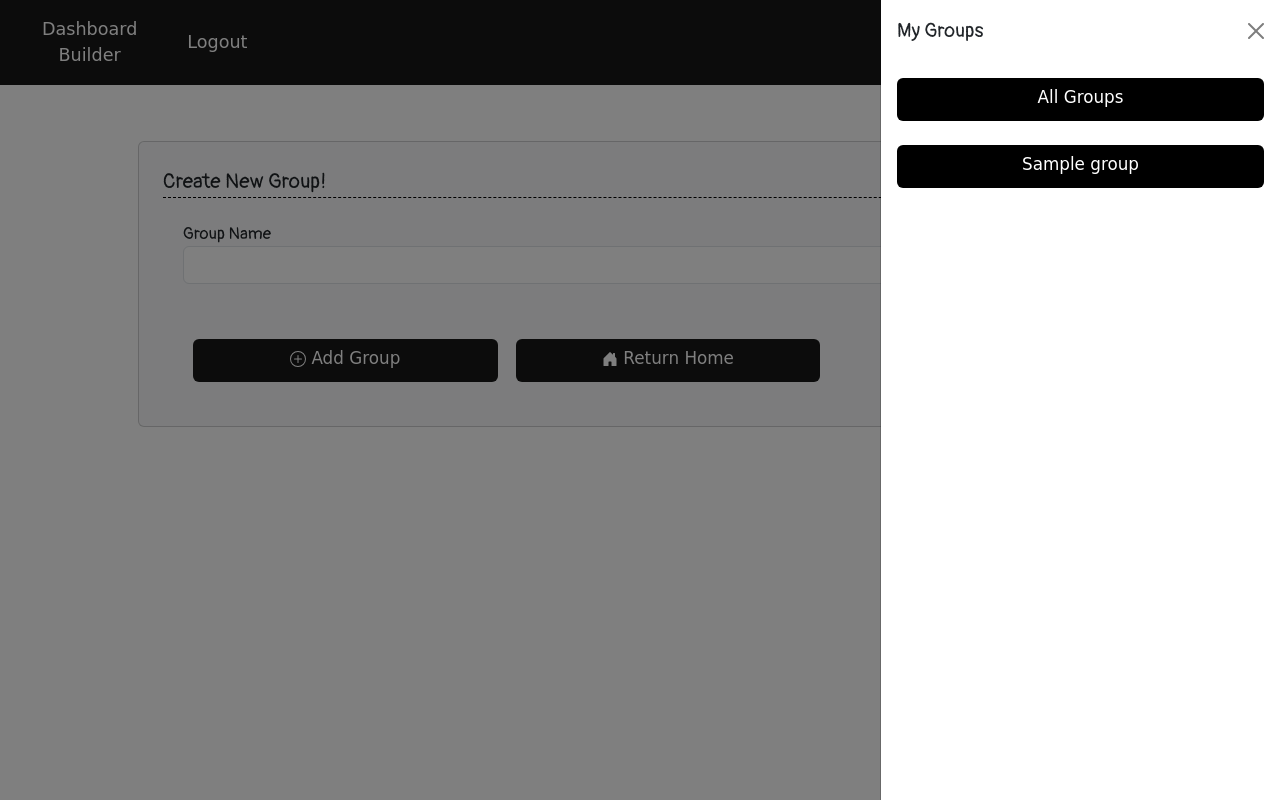
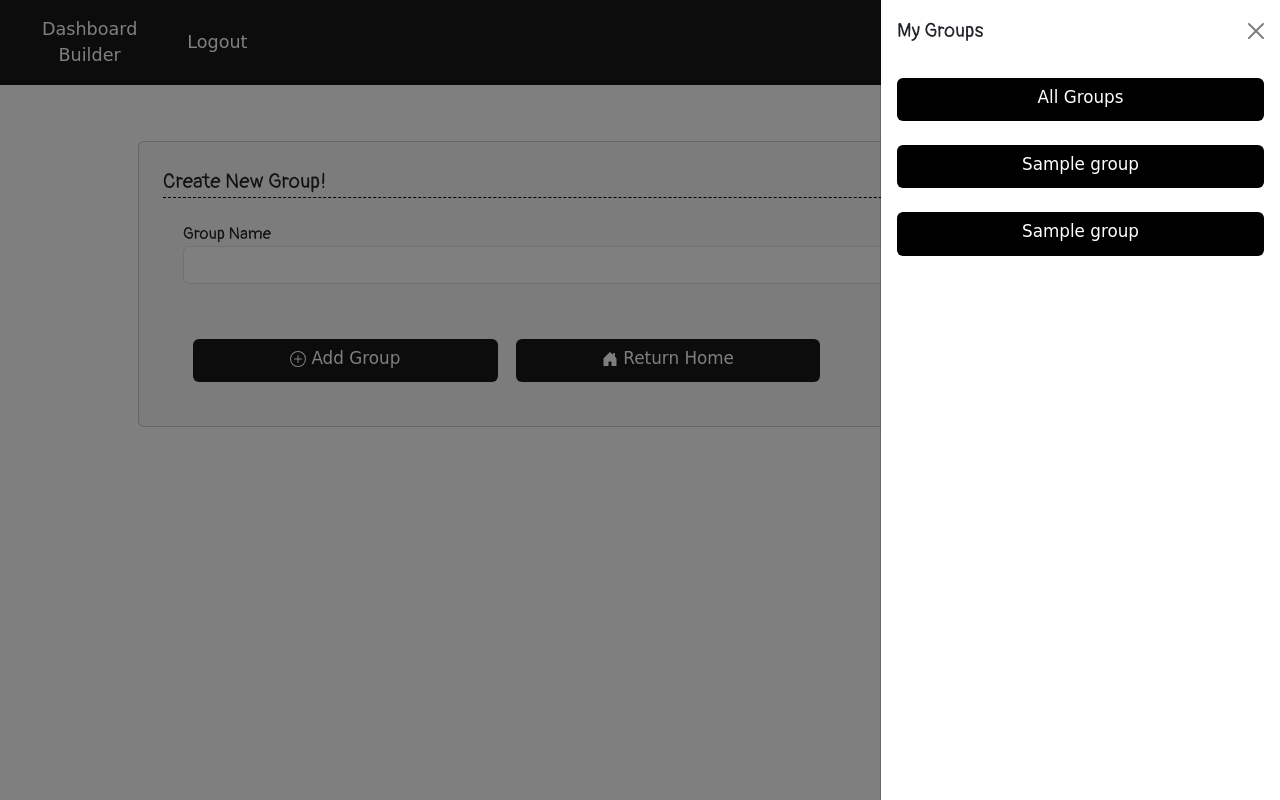
Before and after one commit to jschhie/Events-Assistant, a Flask app: page /create-group in a window 1280 px wide, after a click on "My Groups". Run offline with Flask 2, Linux system fonts and the light colour scheme; a user stored in the database is signed in; tables that the repository leaves empty hold one stand-in row (values such as "Sample post"); some web fonts are replaced.

Commit message:
share group ui, forms, functionality. group members can view and update and filter all owned and shared/group tasks. todo: view only mode and leave/remove group member. new demos

````diff
--- a/website/__init__.py
+++ b/website/__init__.py
@@ -24,7 +24,7 @@ def create_app():
     app.register_blueprint(auth, url_prefix='/')
 
     # create or retrieve existing DB
-    from .models import Task, User, Group
+    from .models import Task, User, Group, GroupMember
     create_database(app)
 
     login_manager = LoginManager()
--- a/website/static/style.css
+++ b/website/static/style.css
@@ -134,6 +134,22 @@
     margin-bottom: 58px;
 }
 
+/* SHARE GROUP */
+.share-group-div, .share-group-form {
+    text-align: center;
+}
+
+.share-group-btn {
+    margin-bottom: 5%;
+}
+
+.save-group-btn {
+    width: 30%;
+    margin: auto;
+    margin-top: 5%;
+}
+
+
 /* STATUS BADGES */
 .badge {
     padding: 9px;
@@ -191,6 +207,13 @@
         margin-left: 10px;
     }
 
+    .save-group-btn {
+        /* retain SaveGroupBtn styling rules */
+        width: 30%;
+        margin: auto;
+        margin-top: 5%;
+    }
+
 }
 
 /* CSS Animation */
--- a/website/views.py
+++ b/website/views.py
@@ -1,8 +1,8 @@
 from flask import Blueprint, render_template, request, redirect, flash
 from flask_login import current_user, login_required
 from . import db
-from .models import Task, Group
-from .helpers import format_date, format_time # helper functions
+from .models import User, Task, Group, GroupMember
+from .helpers import format_date, format_time, get_shared_groups_and_tasks # helper functions
 from sqlalchemy import or_
 
 import git # to create webhook for ```git push```
@@ -44,28 +44,66 @@ def groups(groupname):
 @views.route('/home', methods=['POST', 'GET'])
 @login_required
 def home():
+    """
     # get user's groups
     groups = Group.query.filter_by(user_id=current_user.id).all()
+
+    # get user's shared groups (not owned by current_user)
+    shared_groups = None
+    shared_tasks = None
+    matching_results = GroupMember.query.filter_by(user_id=current_user.id).all()
+    if (matching_results):
+        # At least one shared Group with current_user
+        shared_groups = []
+        shared_tasks = []
+        for group_member in matching_results:
+            # get matching groups
+            shared_group = Group.query.filter_by(id=group_member.group_id).first()
+            print('Matching Shared Group: ', shared_group)
+            shared_groups.append(shared_group)
+            # Get all shared, grouped tasks
+            grouped_tasks = Task.query.filter_by(group_id=group_member.group_id).all()
+            shared_tasks += grouped_tasks
+
+    print("Groups Owned by current_user: ", groups)
+    print("****")
+    print("Shared Groups: ", shared_groups)
+    print("========")
+    print("Shared, Grouped Tasks", shared_tasks)
+    """
+
+    groups, shared_groups, shared_tasks = get_shared_groups_and_tasks() # returns a list of objects
 
     if request.method == 'POST':
         # Go to Group
         if request.form['action'] == 'View All':
             print('all groups!')
             pass
-        elif 'Group' in request.form['action'] and request.form['action'] != "Add Group" and request.form['action'] != "New Group":
+        elif 'Group' in request.form['action'] and request.form['action'] != "Add Group" and request.form['action'] != "New Group" and request.form['action'] != "Save Group":
             # get group id at the end of string
             group_id = request.form['action'].replace('Group','')
             group = Group.query.filter_by(id=group_id).first()
 
-            # default action: display all tasks
+            # default action: display all tasks (owned by current_user)
             tasks = Task.query.filter_by(user_id=current_user.id). \
                                 order_by(Task.bookmarked.desc(), Task.due_date_int, Task.time). \
                                 filter_by(group_id=group_id).all()
 
-            #print(group.id)
-            #print(group.name)
+            if (shared_groups):
+                # look through shared tasks for selected group
+                for shared_group in shared_groups:
+                    if (str(shared_group.id) == group_id):
+                        print("selected group id is a shared group!")
+                        grouped_shared_tasks = Task.query.filter_by(group_id=group_id). \
+                                order_by(Task.bookmarked.desc(), Task.due_date_int, Task.time).all()
+                        return render_template('home.html', user=current_user, tasks=grouped_shared_tasks, isQuery=False, groups=groups+shared_groups, group_name=group.name, group=group)
 
-            return render_template('home.html', user=current_user, tasks=tasks, isQuery=False, groups=groups, group_name=group.name)
+                # Otherwise, user did not select a shared Group to view: Return all tasks
+                print("did not select a shared group to view")
+                return render_template('home.html', user=current_user, tasks=tasks, isQuery=False, groups=groups+shared_groups, group_name=group.name, group=group)
+            else: # No groups shared with current user
+                return render_template('home.html', user=current_user, tasks=tasks, isQuery=False, groups=groups, group_name=group.name, group=group)
+
         # Search Bar
         elif request.form['action'] == 'Search':
             user_query = request.form['Query']
@@ -74,6 +112,15 @@ def home():
             group = Group.query.filter_by(id=group_filter).first()
 
             all_user_tasks = Task.query.filter_by(user_id=current_user.id).order_by(Task.bookmarked.desc(), Task.due_date_int, Task.time) # sort by priority, where 1 = bookmarked, 0 = unbookmarked
+
+            # Combine user Tasks (owned) and Group Tasks (shared)
+            if (shared_groups and shared_tasks):
+                groups += shared_groups
+
+                filter_values = [shared_task_obj.id for shared_task_obj in shared_tasks]
+                all_user_tasks = Task.query.filter_by(user_id=current_user.id). \
+                                        union(Task.query.filter(Task.id.in_(filter_values))). \
+                                        order_by(Task.bookmarked.desc(), Task.due_date_int, Task.time) # sort by priority, where 1 = bookmarked, 0 = unbookmarked
 
             if (query_filter != "Status" and group_filter != "Filter By..." and group_filter != "All"):
                 if (user_query):
@@ -107,41 +154,98 @@ def home():
                 results = all_user_tasks.filter(Task.content.contains(user_query)).all()
 
             try:
-                return render_template('home.html', user=current_user, tasks=results, isQuery=True, groups=groups, group_name=group.name)
+                return render_template('home.html', user=current_user, tasks=results, isQuery=True, groups=groups, group_name=group.name, group=group)
             except:
-                return render_template('home.html', user=current_user, tasks=results, isQuery=True, groups=groups, group_name="All Groups")
+                return render_template('home.html', user=current_user, tasks=results, isQuery=True, groups=groups, group_name="All Groups", group=None)
 
         # Optionally delete all Completed and Cancelled Tasks
         if request.form['action'] == 'Clean Up':
-            unwanted_tasks = Task.query.filter_by(user_id=current_user.id). \
-                                                filter(or_(Task.status == 'Completed', \
-                                                            Task.status == 'Cancelled')).all()
+
+            # check if any shared Tasks are 'Completed'  or 'Cancelled'
+            if (shared_tasks):
+
+                filter_values = [shared_task_obj.id for shared_task_obj in shared_tasks]
+                all_user_tasks = Task.query.filter_by(user_id=current_user.id). \
+                                        union(Task.query.filter(Task.id.in_(filter_values)))
+
+                unwanted_tasks = all_user_tasks.filter(or_(Task.status == 'Completed', \
+                                                        Task.status == 'Cancelled')).all()
+            else:
+                unwanted_tasks = Task.query.filter_by(user_id=current_user.id). \
+                                            filter(or_(Task.status == 'Completed', \
+                                                        Task.status == 'Cancelled')).all()
             for task in unwanted_tasks:
                 db.session.delete(task)
                 db.session.commit()
             flash('Deleted all Completed and Cancelled Items!', category='success')
             remaining_tasks = Task.query.filter_by(user_id=current_user.id). \
                                                     order_by(Task.bookmarked.desc(), Task.due_date_int, Task.time).all()
-            return render_template('home.html', user=current_user, tasks=remaining_tasks, isQuery=False, group_name="All Groups")
+            return render_template('home.html', user=current_user, tasks=remaining_tasks, isQuery=False, group_name="All Groups", group=None)
 
         elif request.form['action'] == "Create New":
             return redirect('/create')
         elif request.form['action'] == "Add Group":
             return redirect('/create-group')
+        elif request.form['action'] == "Save Group":
+            group_member_name = request.form['GroupMemberName']
+            access_mode = request.form['AccessModeDropdown']
+            group_id = request.form['HiddenGroupId']
+            if (group_member_name):
+                # check if username exists in DB and not same as current_user
+                added_user = User.query.filter_by(username=group_member_name).first()
+                current_group = Group.query.filter_by(id=group_id).first()
+                if (added_user):
+                    if (added_user.id != current_user.id):
+                        # Check if updating existing GroupMember: if so, update their access mode
+                        all_group_members = current_group.group_members
+                        matching_member = GroupMember.query.filter_by(group_id=group_id).filter_by(username=group_member_name).first()
+                        if (matching_member):
+                            matching_member.is_editor = True if access_mode == 'Editor' else False
+                            db.session.commit()
+                            flash('Updated access mode!')
+                        else:
+                            # Create new GroupMember and add to current Group
+                            if (access_mode == 'Editor'):
+                                new_group_member = GroupMember(user_id=added_user.id, username=group_member_name, group_id=group_id, is_editor=True) # Editor Mode
+                            else:
+                                new_group_member = GroupMember(user_id=added_user.id, username=group_member_name, group_id=group_id, is_editor=False) # Viewer Mode
+                            db.session.add(new_group_member)
+                            db.session.commit()
+                            flash('\'' + group_member_name + '\'' + ' was added to your group!')
+                        # Remain on current Group
+                        tasks = Task.query.filter_by(user_id=current_user.id). \
+                                order_by(Task.bookmarked.desc(), Task.due_date_int, Task.time). \
+                                filter_by(group_id=group_id).all()
+                        return render_template('home.html', user=current_user, tasks=tasks, isQuery=False, groups=groups, group_name=current_group.name, group=current_group)
+                    else:
+                        flash('Cannot add yourself to your own group!', category='error')
+                else:
+                    flash('Group Member not found!', category='error')
+            else:
+                flash('Please enter a valid username!', category='error')
+
 
     # default action: display all tasks
     tasks = Task.query.filter_by(user_id=current_user.id). \
                                 order_by(Task.bookmarked.desc(), Task.due_date_int, Task.time).all()
 
-    return render_template('home.html', user=current_user, tasks=tasks, isQuery=False, groups=groups, group_name="All Groups")
+    if (shared_groups and shared_tasks):
+        groups += shared_groups
+        tasks += shared_tasks
+
+    return render_template('home.html', user=current_user, tasks=tasks, isQuery=False, groups=groups, group_name="All Groups", group=None)
 
 
 
 @views.route('/create-group', methods=['POST', 'GET'])
 @login_required
 def create_group():
-    # get user's groups
-    groups = Group.query.filter_by(user_id=current_user.id).all()
+    #get user's groups
+    #groups = Group.query.filter_by(user_id=current_user.id).all()
+    groups, shared_groups, shared_tasks = get_shared_groups_and_tasks() # returns a list of objects
+    if (shared_groups):
+        groups += shared_groups
+
     if request.method == 'POST':
         # Go to Group
         if request.form['action'] == 'View All':
@@ -164,13 +268,21 @@ def create_group():
                 tasks = Task.query.filter_by(user_id=current_user.id). \
                     order_by(Task.bookmarked.desc(), Task.due_date_int, Task.time).all()
                 group_name = "All Groups"
-            return render_template('home.html', user=current_user, tasks=tasks, isQuery=False, groups=groups, group_name=group_name)
+            return render_template('home.html', user=current_user, tasks=tasks, isQuery=False, groups=groups, group_name=group_name, group=None)
 
         elif request.form['action'] == 'New Group':
             groupname = request.form['groupname']
             # Check if groupname exists in DB
             if (groupname):
-                group = Group.query.filter_by(name=groupname).filter_by(user_id=current_user.id).first()
+                # Account for shared Groups with duplicate name
+                if (shared_groups):
+                    filter_values = [shared_group_obj.id for shared_group_obj in shared_groups]
+                    group = Group.query.filter_by(name=groupname).filter_by(user_id=current_user.id). \
+                                union(Group.query.filter_by(name=groupname).filter(Group.id.in_(filter_values))).first()
+                else:
+                    # No shared Groups
+                    group = Group.query.filter_by(name=groupname).filter_by(user_id=current_user.id).first()
+
                 if group:
                     flash(groupname + ' Group already exists! Please enter another Group name.', category='error')
                 else:
@@ -183,8 +295,9 @@ def create_group():
             flash('Returning Home!', category='success')
             return redirect('/')
 
-    # get user's groups
-    groups = Group.query.filter_by(user_id=current_user.id).all()
+    #get user's groups
+    #groups = Group.query.filter_by(user_id=current_user.id).all()
+
     return render_template('create-group.html', user=current_user, groups=groups)
 
 
@@ -192,8 +305,11 @@ def create_group():
 @views.route('/create', methods=['POST', 'GET'])
 @login_required
 def create():
-    # get user's groups
-    groups = Group.query.filter_by(user_id=current_user.id).all()
+    #get user's groups
+    #groups = Group.query.filter_by(user_id=current_user.id).all()
+    groups, shared_groups, shared_tasks = get_shared_groups_and_tasks() # returns a list of objects
+    if (shared_groups):
+        groups += shared_groups
 
     if request.method == 'POST':
         # Go to Group
@@ -243,8 +359,8 @@ def create():
             flash('Returning Home!', category='success')
             return redirect('/')
 
-    # get user's groups
-    groups = Group.query.filter_by(user_id=current_user.id).all()
+    #get user's groups
+    #groups = Group.query.filter_by(user_id=current_user.id).all()
     return render_template('create.html', user=current_user, groups=groups)
 
 
@@ -253,8 +369,16 @@ def create():
 @login_required
 def delete(id):
     task_to_delete = Task.query.get(id)
+
+    # Account for editor_mode == True for Group Tasks (shared)
+    is_owner =  False # default
+    is_editor = True # default
+    if (task_to_delete.user_id == current_user.id):
+        is_owner = True
+        is_editor = False
+
     try:
-        if task_to_delete.user_id == current_user.id:
+        if (is_owner or is_editor):
             # only owner of Task can delete their Tasks
             db.session.delete(task_to_delete)
             db.session.commit()
@@ -269,8 +393,16 @@ def delete(id):
 @login_required
 def bookmark(id):
     saved_task = Task.query.get(id)
+
+    # Account for editor_mode == True for Group Tasks (shared)
+    is_owner =  False # default
+    is_editor = True # default
+    if (saved_task.user_id == current_user.id):
+        is_owner = True
+        is_editor = False
+
     try:
-        if saved_task.user_id == current_user.id:
+        if (is_owner or is_editor):
             # Unsave task, if already saved
             if saved_task.bookmarked == True:
                 saved_task.bookmarked = False
@@ -289,8 +421,11 @@ def bookmark(id):
 @views.route('/update/<int:id>', methods=['POST', 'GET'])
 @login_required
 def update(id):
-    # get user's groups
-    groups = Group.query.filter_by(user_id=current_user.id).all()
+    #get user's groups
+    #groups = Group.query.filter_by(user_id=current_user.id).all()
+    groups, shared_groups, shared_tasks = get_shared_groups_and_tasks() # returns a list of objects
+    if (shared_groups):
+        groups += shared_groups
 
     updated_task = Task.query.get(id)
 
@@ -299,6 +434,7 @@ def update(id):
         if request.form['action'] == 'View All':
             tasks = Task.query.filter_by(user_id=current_user.id). \
                                 order_by(Task.bookmarked.desc(), Task.due_date_int, Task.time).all()
+            tasks += shared_tasks
             return render_template('home.html', user=current_user, tasks=tasks, isQuery=False, groups=groups, group_name="All Groups")
 
         elif 'Group' in request.form['action']:
@@ -308,6 +444,7 @@ def update(id):
             tasks = Task.query.filter_by(user_id=current_user.id). \
                                 order_by(Task.bookmarked.desc(), Task.due_date_int, Task.time). \
                                 filter_by(group_id=group_id).all()
+            tasks += shared_tasks
             return render_template('home.html', user=current_user, tasks=tasks, isQuery=False, groups=groups, group_name=group.name)
 
         elif request.form['action'] == 'Return Home':
@@ -316,15 +453,28 @@ def update(id):
 
         # Otherwise Update Button submitted
         # and make sure owner only can update
-        if updated_task.user_id == current_user.id:
 
-            # Update Group
-            group_id = request.form['groupSelect']
-            if group_id != "All":
-                print(group_id)
-                updated_task.group_id = group_id
-            else:
-                updated_task.group_id = None
+        # Account for editor_mode == True for Group Tasks (shared)
+        is_owner =  False # default
+        if (updated_task.user_id == current_user.id):
+            is_owner = True
+
+        is_shared_editor = False # default
+        if (shared_groups):
+            for shared_group in shared_groups:
+                if (updated_task.group_id == shared_group.id):
+                    is_shared_editor = True
+                    is_owner = False
+
+        if (is_owner or is_shared_editor):
+            # Update Group: Only for Group owner
+            if (is_owner):
+                group_id = request.form['groupSelect']
+                if group_id != "All":
+                    print(group_id)
+                    updated_task.group_id = group_id
+                else:
+                    updated_task.group_id = None
 
             # Update Content, Due Date, Time
             updated_task.content = request.form['content']
@@ -345,6 +495,6 @@ def update(id):
             except:
                 flash('Error in updating event.', category='error')
     else:
-        # get user's groups
-        groups = Group.query.filter_by(user_id=current_user.id).all()
+        #get user's groups
+        #groups = Group.query.filter_by(user_id=current_user.id).all()
         return render_template('update.html', task=updated_task, user=current_user, groups=groups)
````
Also changed, not shown: website/helpers.py (+39 -0 lines), website/models.py (+11 -1 lines), website/templates/home.html (+93 -1 lines), demos/group-member-edit.png (added), demos/init-lisa-group.png (added), demos/ryan-group-member-view.png (added), demos/share-group.png (added).
